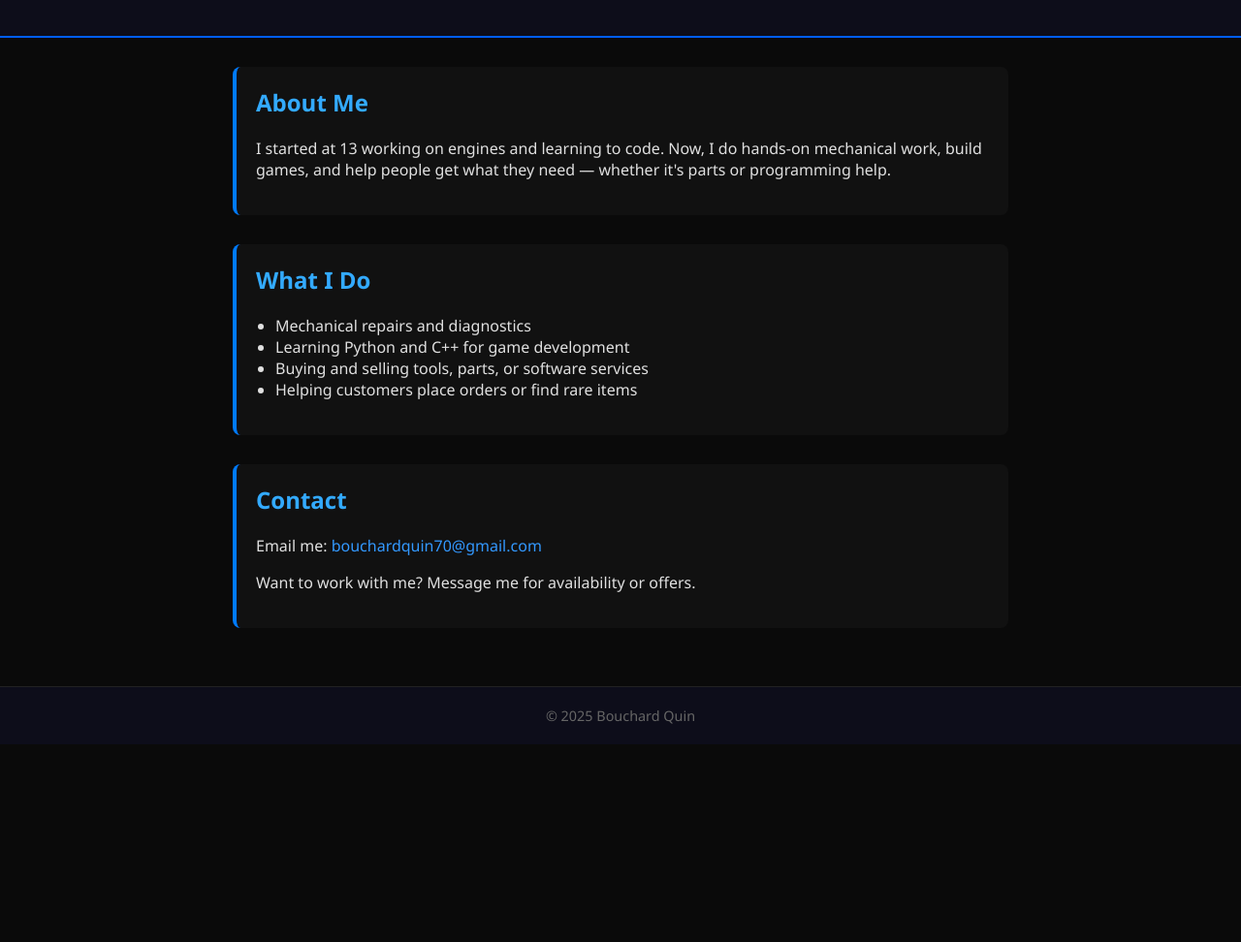
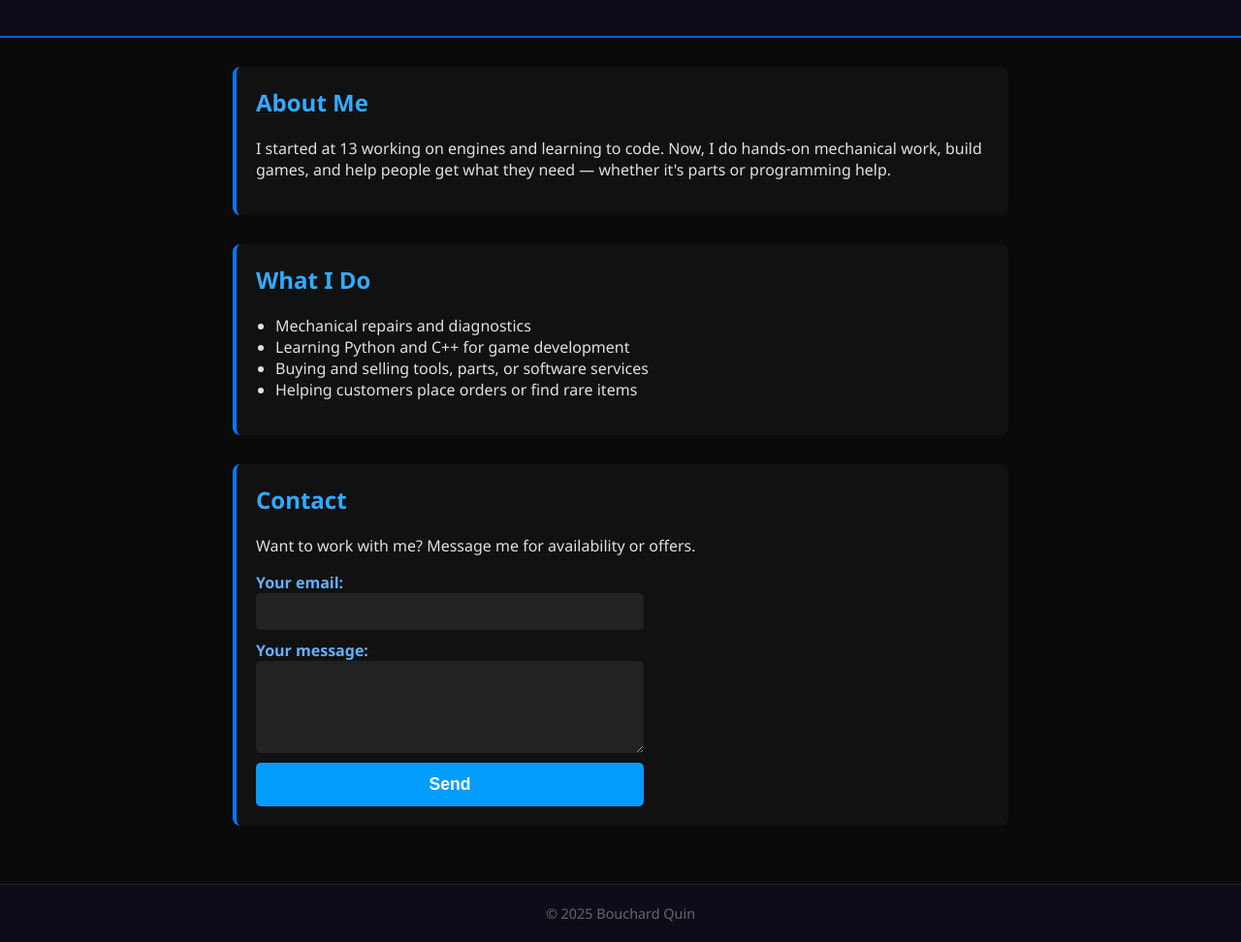
Before and after one commit to BouchardQuin/Qsite, a plain HTML site: page index.html in a window 1280 px wide. Shown: the part 122-1094 px from the top of the page at 97% size. Before the commit the page ends 890 px from the top, so only its background shows below. Drawn offline with Linux system fonts and the light colour scheme.

Commit message:
Update index.html

```diff
--- a/index.html
+++ b/index.html
@@ -101,6 +101,45 @@
       fill: #9f440b;
       opacity: 0.15;          /* transparent gear */
     }
+    /* Form styles */
+    form {
+      display: flex;
+      flex-direction: column;
+      max-width: 400px;
+      gap: 10px;
+      margin-top: 10px;
+    }
+    form label {
+      color: #66b0ff;
+      font-weight: 600;
+      display: flex;
+      flex-direction: column;
+      font-size: 1em;
+    }
+    form input[type="email"],
+    form textarea {
+      padding: 10px;
+      border-radius: 5px;
+      border: none;
+      background: #222;
+      color: #eee;
+      font-size: 1em;
+      resize: vertical;
+    }
+    form button {
+      background: #009dff;
+      border: none;
+      padding: 12px;
+      color: #fff;
+      font-weight: 700;
+      border-radius: 5px;
+      cursor: pointer;
+      font-size: 1.1em;
+      transition: background-color 0.3s ease;
+    }
+    form button:hover {
+      background: #007acc;
+    }
   </style>
 </head>
 <body>
@@ -132,8 +171,18 @@
 
     <div class="section">
       <h2>Contact</h2>
-      <p>Email me: <a href="mailto:bouchardquin70@gmail.com">bouchardquin70@gmail.com</a></p>
       <p>Want to work with me? Message me for availability or offers.</p>
+      <form action="https://formspree.io/f/xwpboldp" method="POST">
+        <label>
+          Your email:
+          <input type="email" name="_replyto" required />
+        </label>
+        <label>
+          Your message:
+          <textarea name="message" required rows="5"></textarea>
+        </label>
+        <button type="submit">Send</button>
+      </form>
     </div>
   </div>
 
```
Lines whose indentation alone changed are shown as unchanged.
